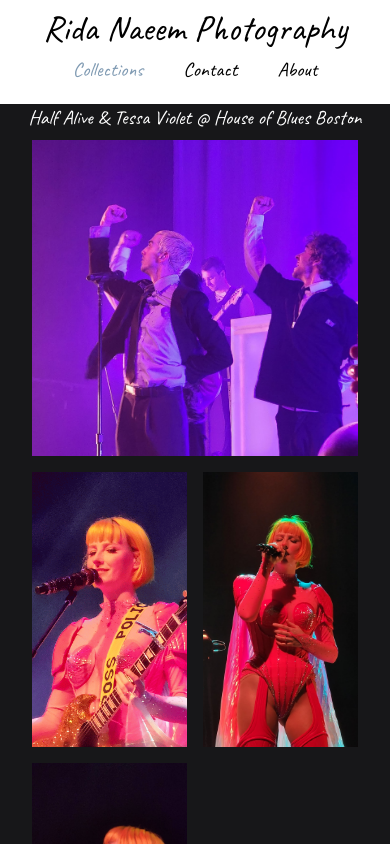
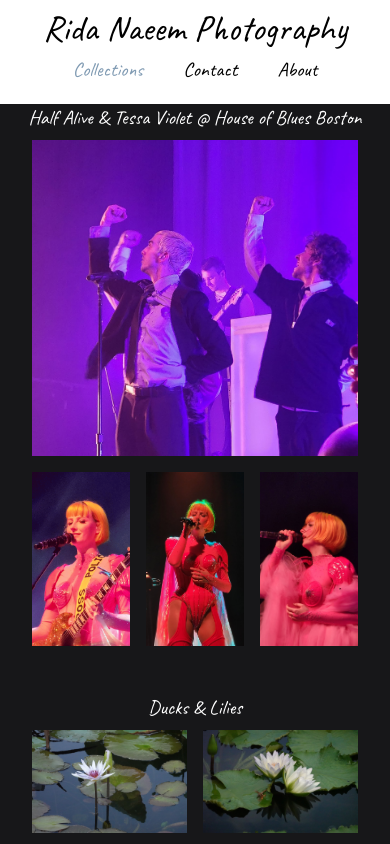
Before and after one commit to ridanaeeem/rida-photos, a Next.js app: page /collections in a window 390 px wide. Shown: the top 844 px of the page. Built offline with nearby package versions, Linux system fonts and the light colour scheme.

Commit message:
halfalive + tessa mobile

```diff
--- a/app/collections/page.tsx
+++ b/app/collections/page.tsx
@@ -95,7 +95,7 @@ export default function Collections() {
 
 					<div className="pb-10" id="halfalive">
 						<h3 className="text-xl text-white">Half Alive & Tessa Violet @ House of Blues Boston</h3>
-						<div className="grid grid-cols-2 md:grid-cols-5 grid-auto-rows minmax(150px, auto) mx-6">
+						<div className="grid grid-cols-3 md:grid-cols-5 grid-auto-rows minmax(150px, auto) mx-6">
 							{halfaliveArray.map((photo: CollectionPhotoProps) => (
 								<CollectionThumbnail
 									key={photo.imageSrc}
--- a/collections/halfalive.tsx
+++ b/collections/halfalive.tsx
@@ -16,7 +16,7 @@ const halfaliveArray: PhotoModalProps[] = [
 		collection: "concerts",
 		showLink: false,
 		stats: "SONY DSC-RX100M6 • f/11.0 • 1/4000 • 16.21mm • ISO12800",
-		classAdjustments: "col-span-2 row-span-1",
+		classAdjustments: "col-span-3 md:col-span-2 row-span-1",
 	},
 	{
 		imageSrc: "/tessaViolet.gif",
```
